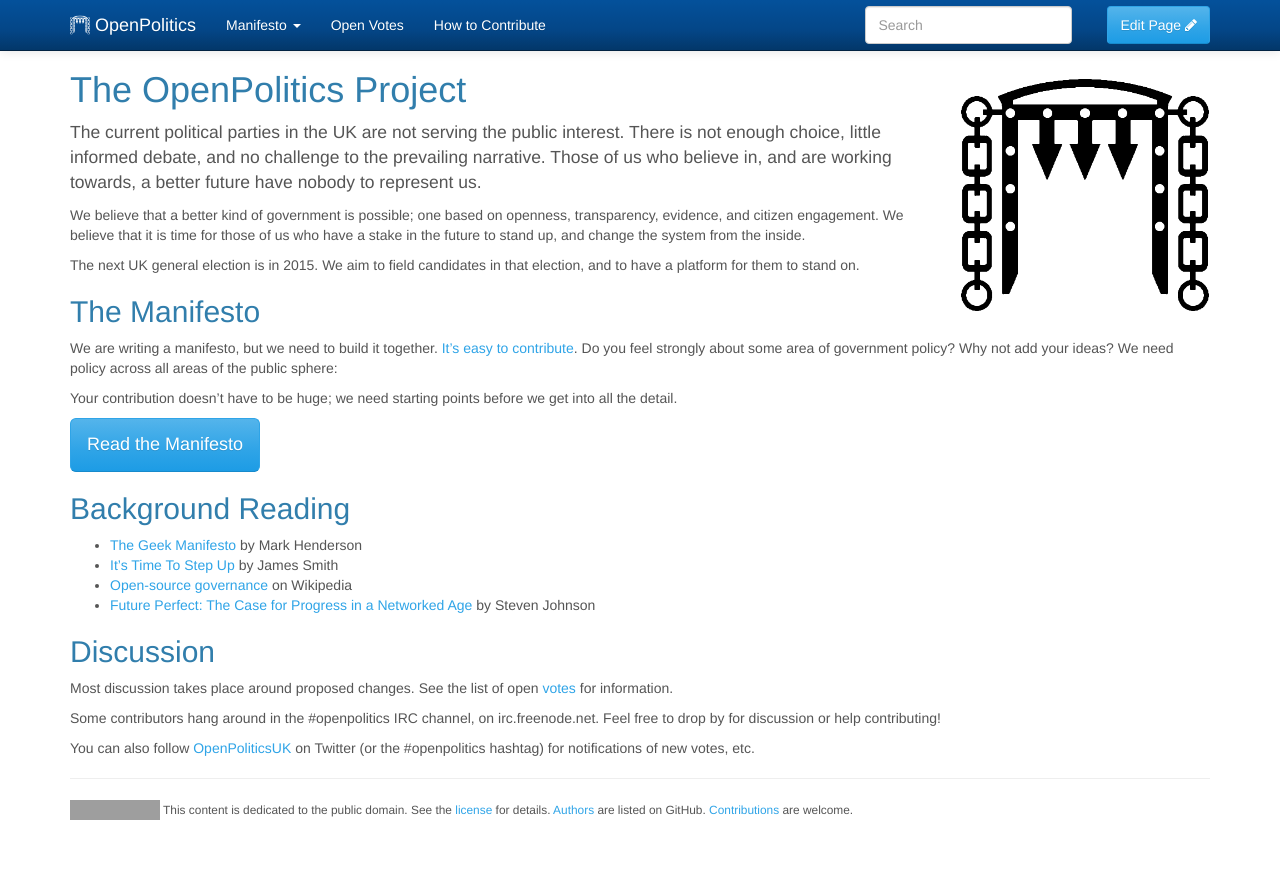
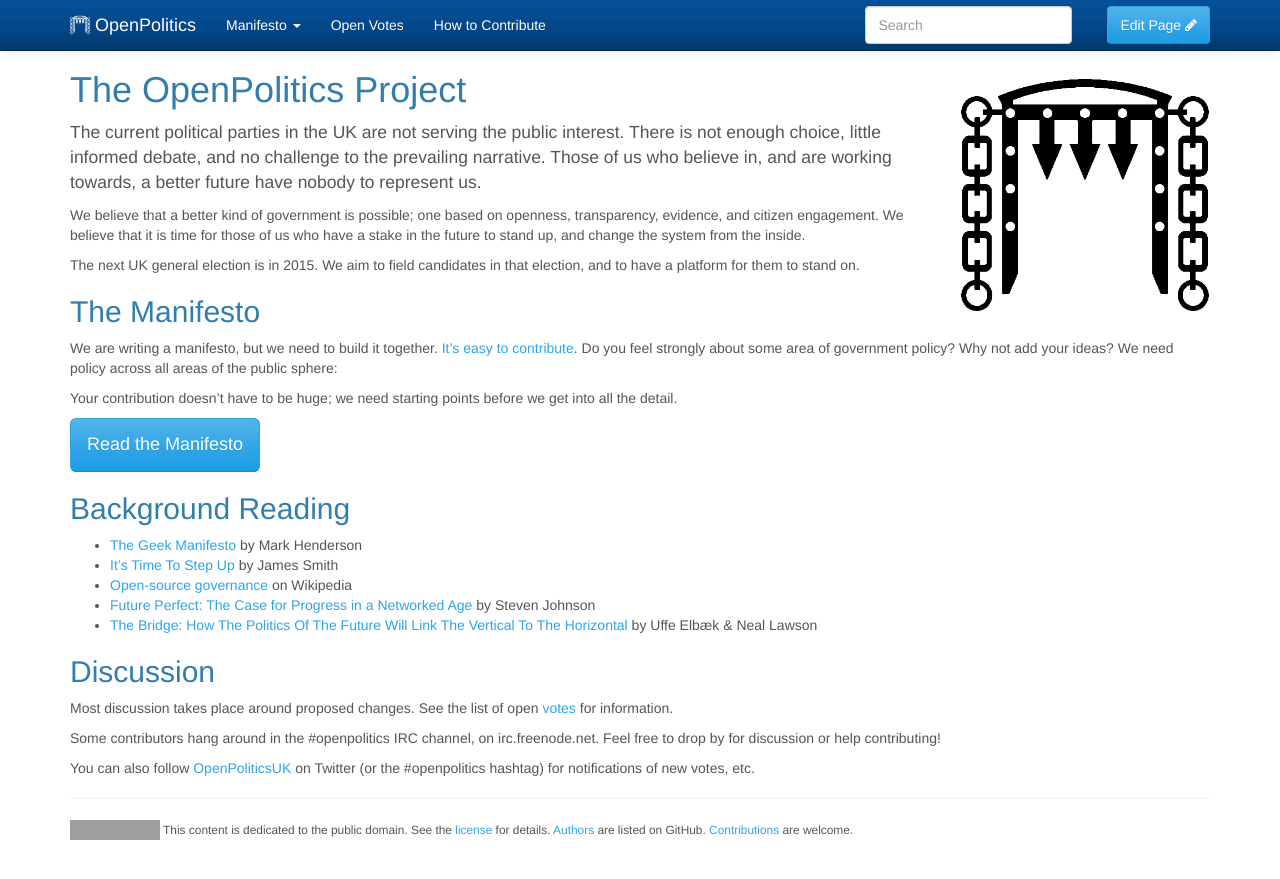
Before and after one commit to openpolitics/manifesto, a Jekyll site: the page built from index.md, in a window 1280 px wide. Shown: the top 879 px of the page. Built offline with Jekyll 4.4.1, drawn with Linux system fonts in a browser that asks for light colours; grey boxes are pictures that could not be loaded.

Commit message:
Link to the Bridge report by Compass

```diff
--- a/index.md
+++ b/index.md
@@ -23,6 +23,7 @@ Your contribution doesn't have to be huge; we need starting points before we get
 * [It's Time To Step Up](http://floppy.org.uk/blog/2013/07/05/its-time-to-step-up/) by James Smith
 * [Open-source governance](https://en.wikipedia.org/wiki/Open-source_governance) on Wikipedia
 * [Future Perfect: The Case for Progress in a Networked Age](http://books.google.co.uk/books/about/Future_Perfect.html?id=658_qrR_rtUC) by Steven Johnson
+* [The Bridge: How The Politics Of The Future Will Link The Vertical To The Horizontal](http://www.compassonline.org.uk/wp-content/uploads/2014/03/Compass-The-Bridge2.pdf) by Uffe Elbæk &amp; Neal Lawson
 
 ## Discussion
 
```
